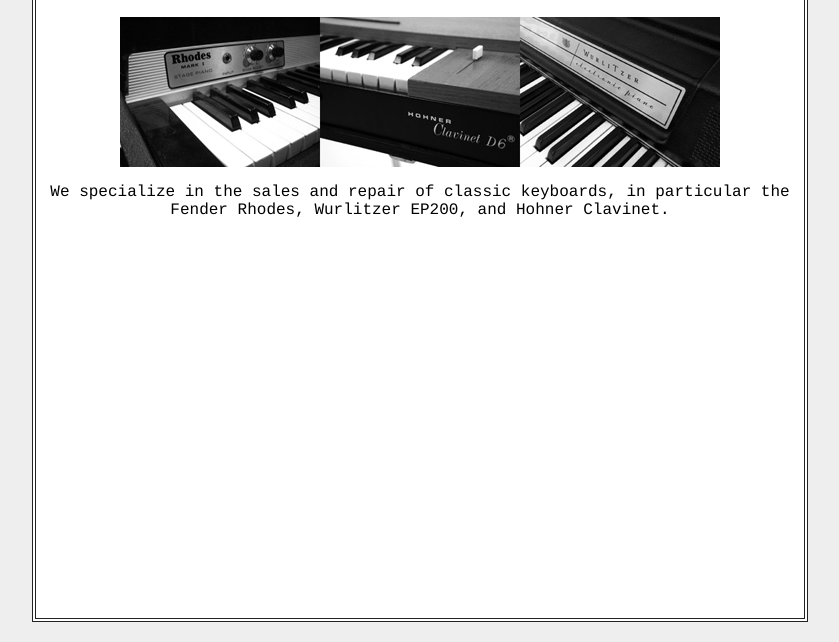
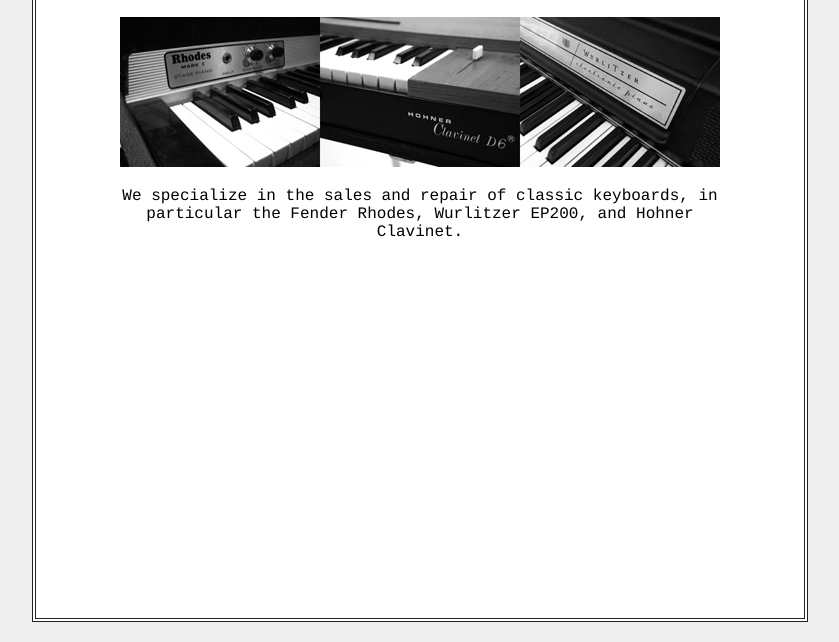
Before and after one commit to tpaternina/AnalogHome, a plain HTML site: page index.html in a window 1280 px wide. Shown: the part 158-800 px from the top of the page, without its empty margins (220-1059 px from the left). Drawn offline with Linux system fonts and the light colour scheme.

Commit message:
Add style to paragraph

```diff
--- a/style.css
+++ b/style.css
@@ -41,3 +41,9 @@
 .on {
   color: rgb(200, 100, 100);
 }
+
+p {
+  min-width: inherit;
+  max-width: 600px;
+  margin: 20px auto;
+}
```
